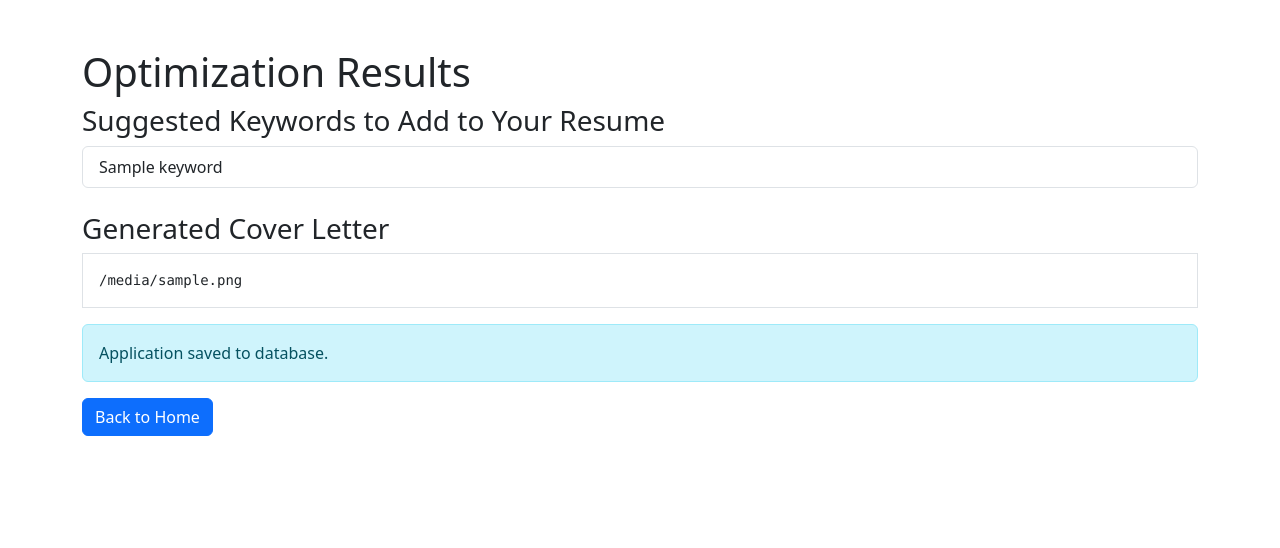
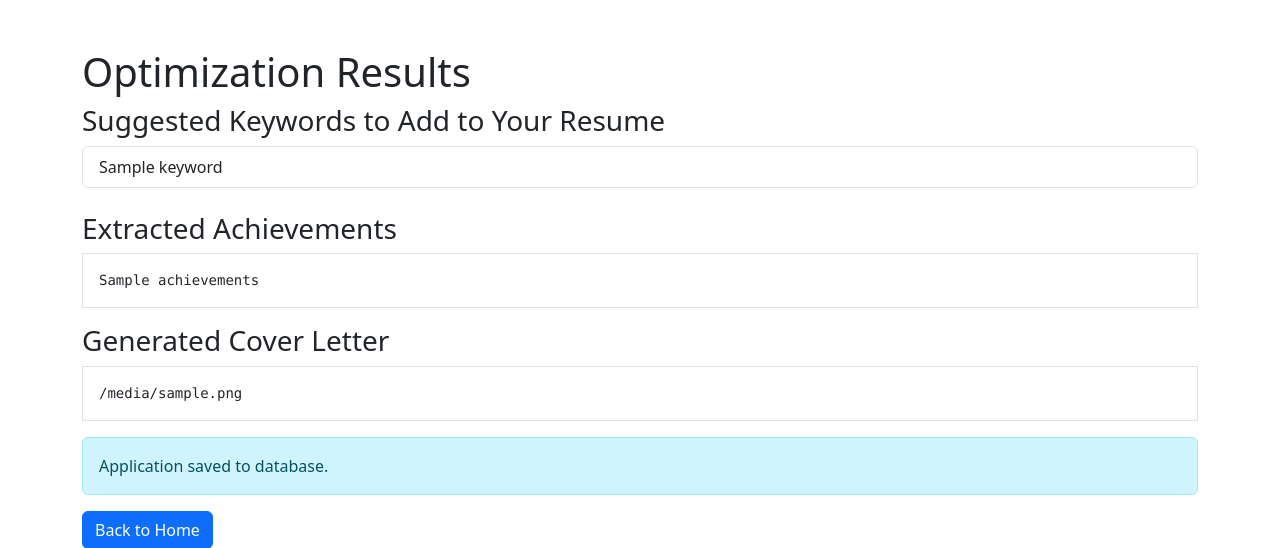
Before and after one commit to Kenengmathias/Job-Application-Optimizer, a Flask app: template templates/results.html in a window 1280 px wide. Shown: the top 548 px of the page. Run offline with Flask 3, Linux system fonts and the light colour scheme; the template is opened without the code that fills it: most values are stand-ins (such as "Sample title", 1, 10 or a date in 2020).

Commit message:
Update results.html to display achievements

```diff
--- a/templates/results.html
+++ b/templates/results.html
@@ -19,6 +19,8 @@
         {% else %}
             <p class="alert alert-success">Your resume aligns well with the job description!</p>
         {% endif %}
+        <h3>Extracted Achievements</h3>
+        <pre class="border p-3">{{ achievements }}</pre>
         <h3>Generated Cover Letter</h3>
         <pre class="border p-3">{{ cover_letter }}</pre>
         <p class="alert alert-info">Application saved to database.</p>
```
